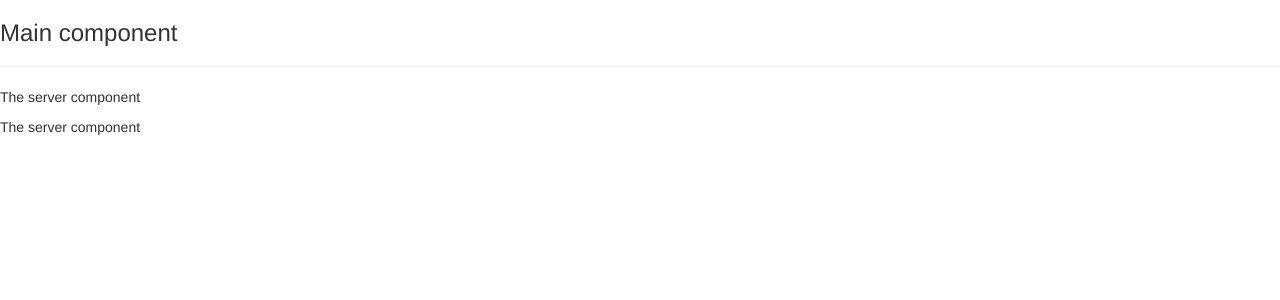
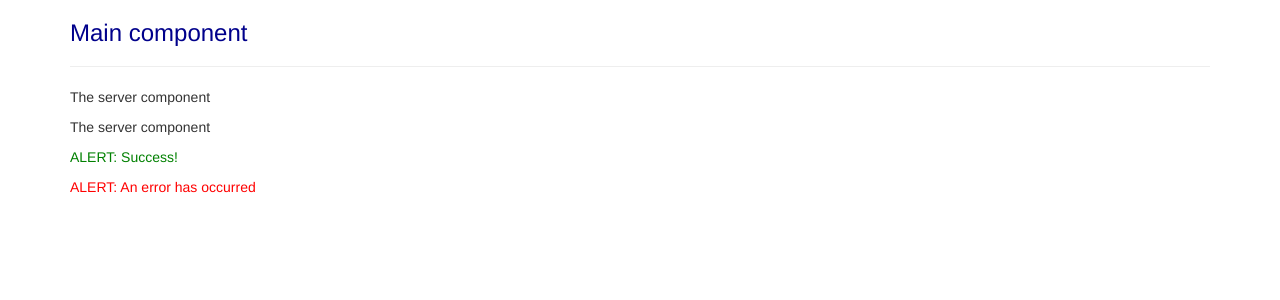
Before and after one commit to MitchellvanR/AngularCompleteGuide, an Angular app: page / in a window 1280 px wide. Shown: the top 300 px of the page. Built offline with nearby package versions, Linux system fonts and the light colour scheme.

Commit message:
Assignment 1

```diff
--- a/src/app/app.component.css
+++ b/src/app/app.component.css
@@ -0,0 +1,3 @@
+h3 {
+    color: darkblue;
+}
--- a/src/app/app.component.html
+++ b/src/app/app.component.html
@@ -1,3 +1,11 @@
-<h3>Main component</h3>
-<hr>
-<app-servers></app-servers>
+<div class="container">
+    <div class="row">
+        <div class="col-xs-12">
+            <h3>Main component</h3>
+            <hr>
+            <app-servers></app-servers>
+            <app-success-alert></app-success-alert>
+            <app-warning-alert></app-warning-alert>
+        </div>
+    </div>
+</div>
--- a/src/app/app.module.ts
+++ b/src/app/app.module.ts
@@ -4,12 +4,16 @@
 import { AppComponent } from './app.component';
 import { ServerComponent } from './server/server.component';
 import { ServersComponent } from './servers/servers.component';
+import { WarningAlertComponent } from './warning-alert/warning-alert.component';
+import { SuccessAlertComponent } from './success-alert/success-alert.component';
 
 @NgModule({
   declarations: [
     AppComponent,
     ServerComponent,
-    ServersComponent
+    ServersComponent,
+    WarningAlertComponent,
+    SuccessAlertComponent
   ],
   imports: [
     BrowserModule
--- /dev/null
+++ b/src/app/success-alert/success-alert.component.css
@@ -0,0 +1,3 @@
+p {
+    color: green;
+}
--- /dev/null
+++ b/src/app/success-alert/success-alert.component.html
@@ -0,0 +1 @@
+<p>ALERT: Success!</p>
--- /dev/null
+++ b/src/app/warning-alert/warning-alert.component.css
@@ -0,0 +1,3 @@
+p {
+    color: red;
+}
--- /dev/null
+++ b/src/app/warning-alert/warning-alert.component.html
@@ -0,0 +1 @@
+<p>ALERT: An error has occurred</p>
```
Also changed, not shown: src/app/success-alert/success-alert.component.ts (added, +10 -0 lines), src/app/warning-alert/warning-alert.component.ts (added, +10 -0 lines), 1 other file (tests, documents, lock files or other folders).
